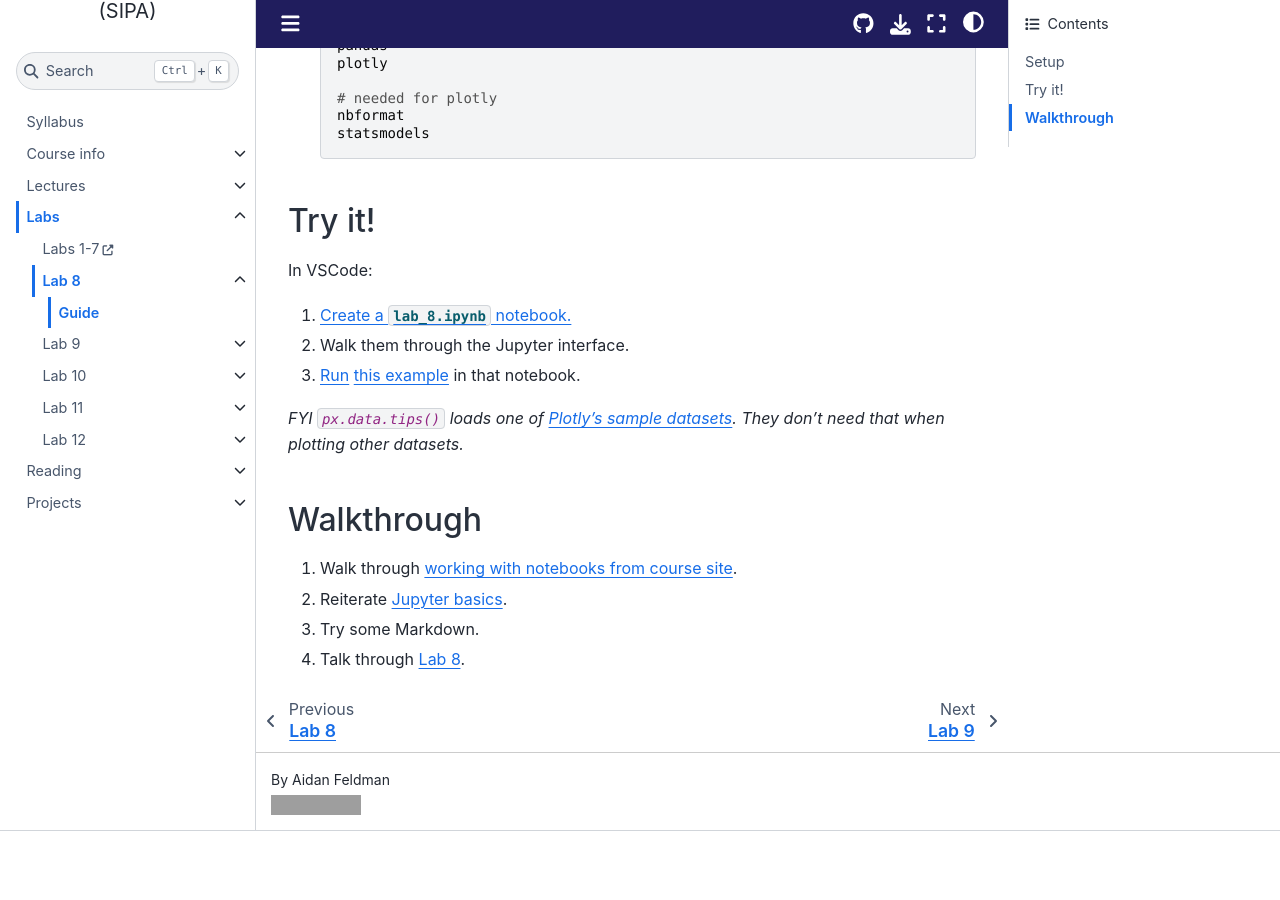
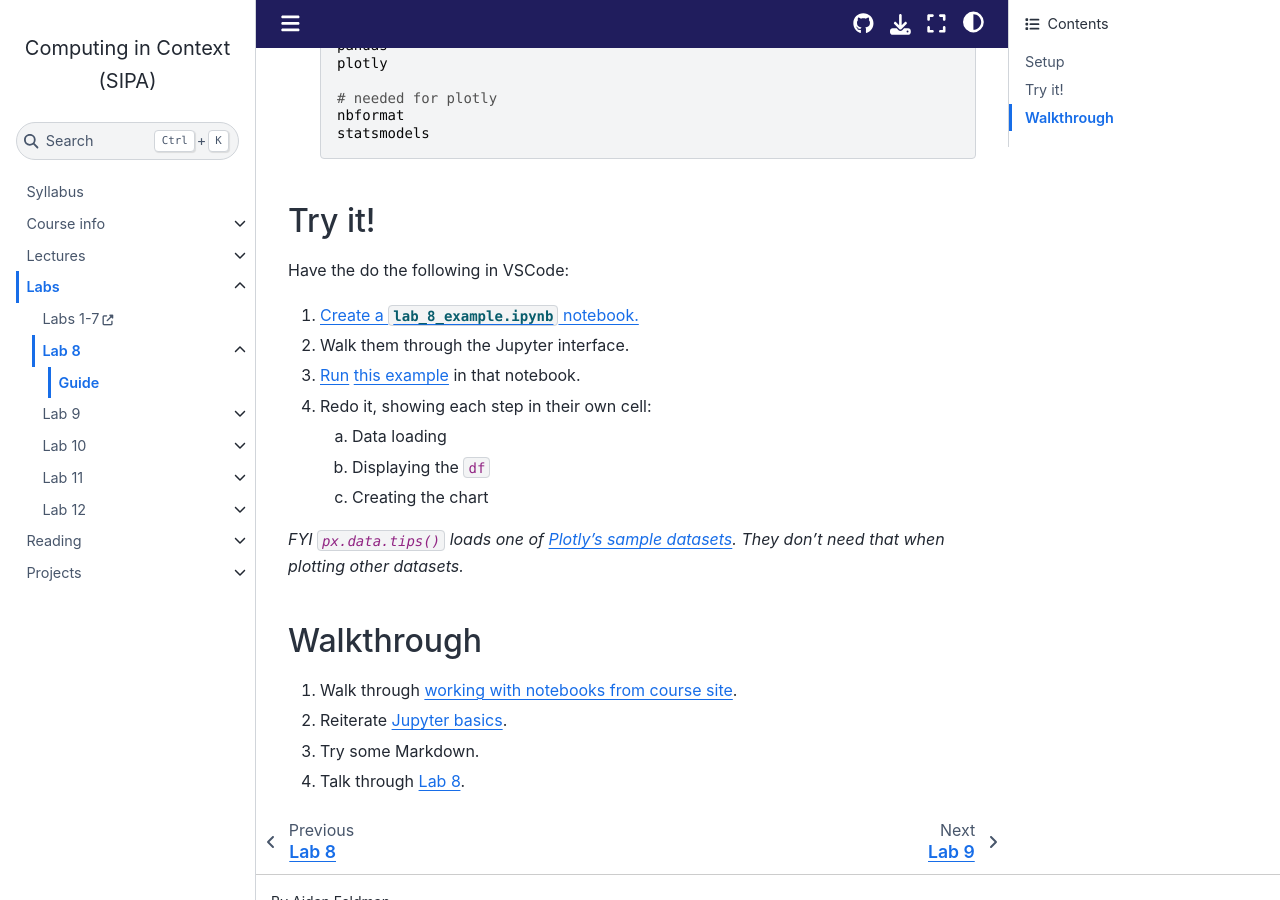
Before and after one commit to afeld/computing-in-context, a Jupyter Book: the page built from lab_8_guide.md, in a window 1280 px wide and 900 px high, scrolled down 597 px. Built offline with Jupyter Book 1.0.4 settings and Sphinx 7.4.7 and the Sphinx Book theme 1.1.4, drawn with Linux system fonts in a browser that asks for light colours; pages that are not in the unit, such as notebooks, are missing from menus; comment, search, counter and statistics services are not loaded; before the commit the page ends 1428 px from its top, so only the background shows below that; grey boxes are pictures that could not be loaded.

Commit message:
expand lab 8 instructions

```diff
--- a/lab_8_guide.md
+++ b/lab_8_guide.md
@@ -29,11 +29,15 @@ Assumes students already have [Python 3](https://www.python.org/downloads/) and
 
 ## Try it!
 
-In VSCode:
+Have the do the following in VSCode:
 
-1. [Create a `lab_8.ipynb` notebook.](https://code.visualstudio.com/docs/datascience/jupyter-notebooks#_create-or-open-a-jupyter-notebook)
+1. [Create a `lab_8_example.ipynb` notebook.](https://code.visualstudio.com/docs/datascience/jupyter-notebooks#_create-or-open-a-jupyter-notebook)
 1. Walk them through the Jupyter interface.
 1. [Run](https://code.visualstudio.com/docs/datascience/jupyter-notebooks#_running-cells) [this example](https://plotly.com/python/linear-fits/#Linear-fit-trendlines-with-Plotly-Express) in that notebook.
+1. Redo it, showing each step in their own cell:
+   1. Data loading
+   1. Displaying the `df`
+   1. Creating the chart
 
 _FYI `px.data.tips()` loads one of [Plotly's sample datasets](https://plotly.com/python-api-reference/generated/plotly.express.data.html). They don't need that when plotting other datasets._
 
```
